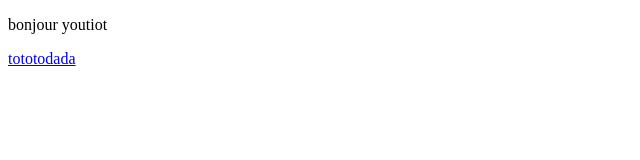
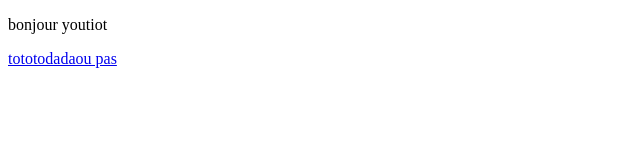
Before and after one commit to Xalain51/dossiertest, a plain HTML site: page index.html in a window 1280 px wide. Shown: the full height of the page, 0-640 px from the left. Drawn offline with Linux system fonts and the light colour scheme.

Commit message:
testseul4

```diff
--- a/index.html
+++ b/index.html
@@ -10,7 +10,7 @@
 
 <body>
     <p>bonjour youtiot</p>
-    <a href="toto.html">tototodada</a>
+    <a href="toto.html">tototodadaou pas</a>
 </body>
 
 </html>
```
